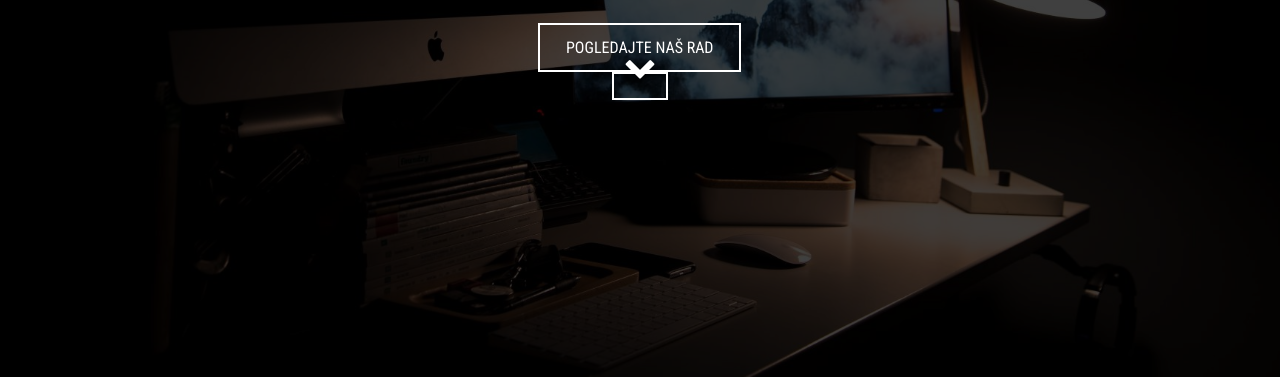
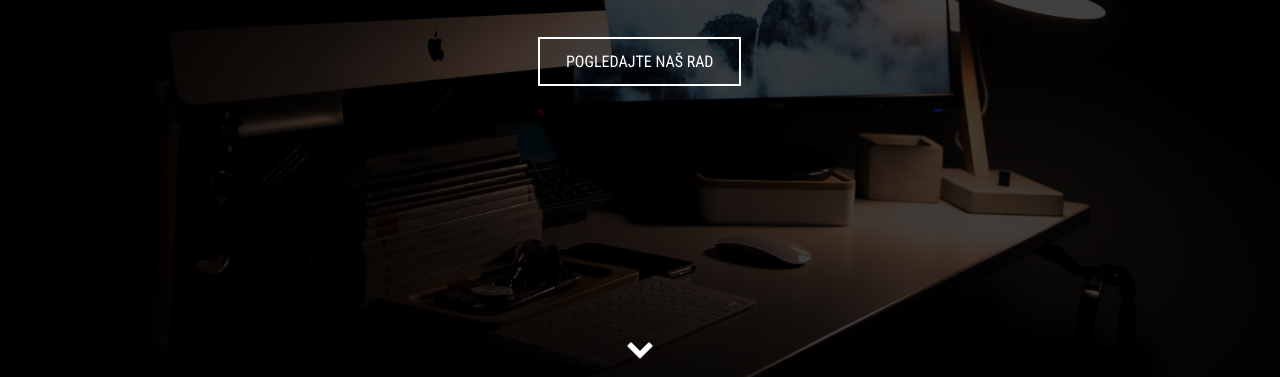
Before and after one commit to ajdinkomic/vesco-website, a plain HTML site: page index.html in a window 1280 px wide. Shown: the part 423-800 px from the top of the page. Drawn offline with Linux system fonts and the light colour scheme.

Commit message:
update index

```diff
--- a/index.html
+++ b/index.html
@@ -121,8 +121,7 @@
                             <a href="#work" class="btn btn-lg animated zoomIn btn-general btn-white smooth-scroll"
                                 role="button" title="Pogledajte nas rad">Pogledajte naš rad</a>
                         </div>
-                        <a href="#services" class="btn btn-lg animated zoomIn btn-general btn-white smooth-scroll"
-                                role="button" title="Usluge"><i class="fa fa-2x fa-chevron-down" aria-hidden="true"></i></a>
+                        <a href="#services" class="animated zoomIn smooth-scroll" title="Usluge"><i class="fa fa-2x fa-chevron-down" aria-hidden="true"></i></a>
                     </div>
                 </div>
             </div>
```
